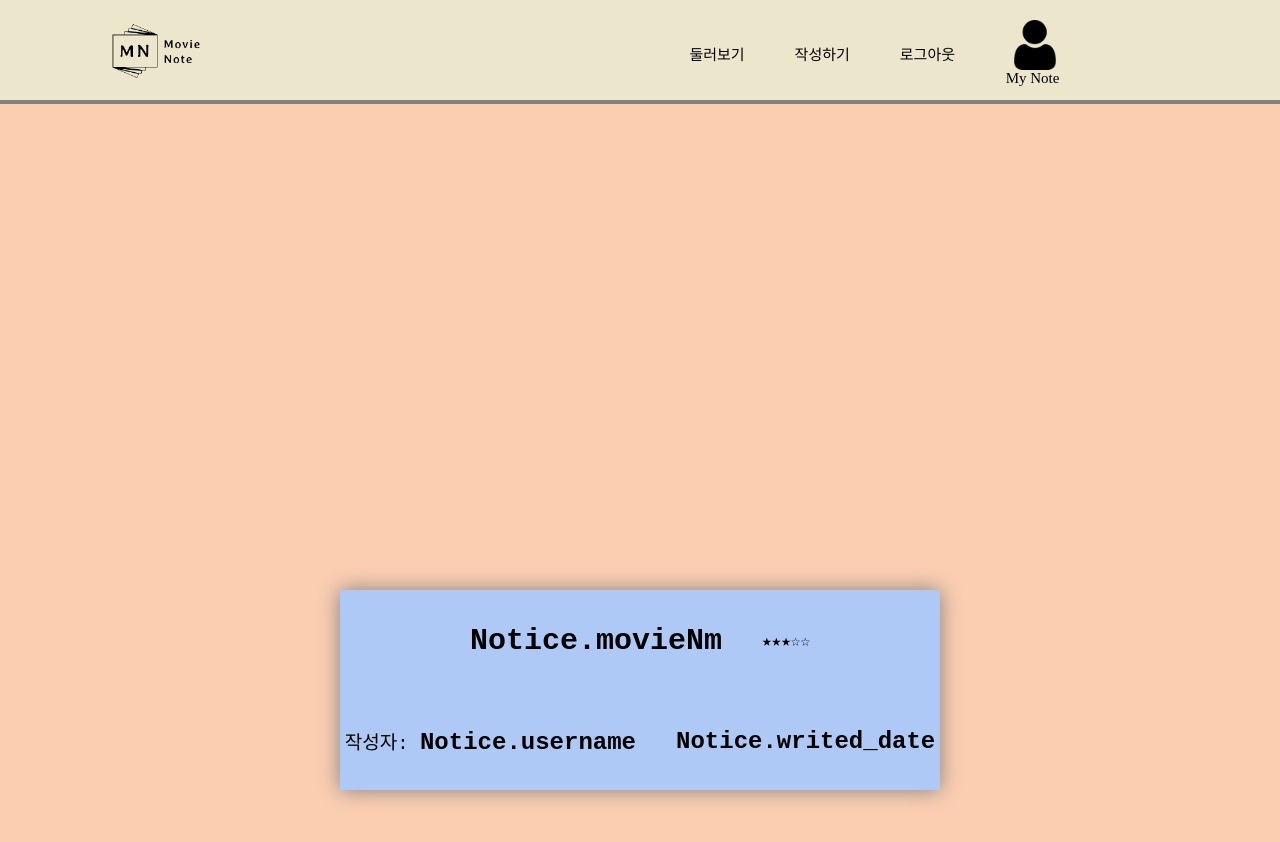
After one commit to hufsicehwang/DB-lecture-Project, a Django app: template home/templates/list.html in a window 1280 px wide. The commit adds this page. Shown: the top 842 px of the page. Run offline with Django 3.2, Linux system fonts and the light colour scheme; the template is opened without the code that fills it: most values are stand-ins (such as "Sample title", 1, 10 or a date in 2020).

Commit message:
add list

```diff
--- /dev/null
+++ b/home/templates/list.html
@@ -0,0 +1,26 @@
+<!DOCTYPE html>
+<html lang="ko">
+<head>
+    <meta charset="UTF-8">
+    <title>Movie Note</title>
+    <link rel="stylesheet" href="/static/assets/css/header.css?after">
+    <link rel="stylesheet" href="/static/assets/css/list.css">
+    <script src="/static/js/includeHTML.js"></script>
+</head>
+<body>
+    <header include-html="/static/html/header.html?after"></header>
+    <div class="wapper">
+        {% if page.object_list %}
+            {% for Notice in page.object_list %}
+                <div class="list">
+                    <div class="top"><span class="title">Notice.movieNm</span><span>★★★☆☆</span></div>
+                    <div class="buttom"><span class="w1">작성자: <span class="w2">Notice.username</span></span><span class="date">Notice.writed_date</span></div>
+                </div>
+            {% endfor%}
+        {% endif%}
+    </div>
+    <script>
+        includeHTML();
+    </script>
+</body>
+</html>
--- a/home/urls.py
+++ b/home/urls.py
@@ -7,4 +7,7 @@ urlpatterns = [
     path('review/',views.review, name='home'),
 
     path('',views.home),
+    path('mylist/',views.mylist),
+    path('list/',views.list),
+    path('detail/',views.detail),
 ]
--- a/main/urls.py
+++ b/main/urls.py
@@ -5,4 +5,5 @@ from . import views
 urlpatterns = [
     path('',views.signUp),
     path('login/',views.login),
+    path('logout/',views.logout)
 ]
--- a/main/views.py
+++ b/main/views.py
@@ -63,3 +63,8 @@ def login(request):
                 res_data['error'] = '비밀번호가 틀렸습니다.'
                 return render(request, 'login.html', res_data)
         return render(request, 'login.html', res_data)
+
+def logout(request):
+    if request.session.get('user'):
+        del(request.session['user'])
+    return redirect('/main/login')
--- a/static/assets/css/header.css
+++ b/static/assets/css/header.css
@@ -1,7 +1,8 @@
 .navi-section{
     margin: 0;
     padding: 0;
-    border-bottom: 3px solid #69db7c;
+    /* border-bottom: 3px solid #6495ed; */
+    border-bottom: 4px solid gray;
     height: 100px;
 }
 .navi{
@@ -12,6 +13,7 @@
     height: 100px;
     list-style-type: none;
     position: relative;
+    background-color: #ece6cc;
 }
 .right{
     display: flex;
@@ -28,8 +30,9 @@
     width: 50px;
     height: 50px;
     transition: 1s;
+    margin-left: 5px;
 }
-.nav-7 img:hover{
+.nav-7:hover{
     cursor: pointer;
     transform: scale(1.3);
 }
@@ -49,7 +52,8 @@
     color: black;
 }
 .nav-item a:hover{
-    border-bottom: 3px solid #51cf66;
+    /* border-bottom: 3px solid #fac9a8; */
+    font-weight: 700;
 }
 .nav-1{
     cursor: pointer;
@@ -60,8 +64,6 @@
    margin-left: 500px;
 }
 .nav-7{
-    align-items: center;
+    text-align: center;
+    display: grid;
 }
-#user-text{
-    display: none;
-}
--- a/static/assets/css/home.css
+++ b/static/assets/css/home.css
@@ -39,6 +39,7 @@ html,body{
     margin-left: 70px;
     box-shadow: 0 0  10px rgba(0,0,0);
     transition: 0.5s;
+    font-family: 'Courier New', Courier, monospace;
 }
 
 .btn:hover{
--- /dev/null
+++ b/static/assets/css/list.css
@@ -0,0 +1,51 @@
+html, body{
+    width: 100%;
+    height: 100%;
+    margin: 0;
+    overflow-x: hidden;
+}
+.wapper{
+    width: 100%;
+    height: 100%;
+    background-color: #fbceb1;
+    display: flex;
+    justify-content: center;
+    align-items: center;
+}
+
+.list{
+    display: grid;
+    width: 600px;
+    height: 200px;
+    background-color:#afc9f6;
+    box-shadow: 0 0  20px gray;
+    transition: 0.5s;
+}
+.list:hover{
+    position: relative;
+    bottom: 10px;
+    cursor: pointer;
+    box-shadow: 0 0  15px black;
+}
+.list span{
+    font-family: 'Courier New', Courier, monospace;
+}
+.title{
+    font-size: 30px;
+    font-weight: 600;
+    margin-right: 40px;
+}
+.w1{
+    font-size: 19px;
+    font-weight: 500;
+    margin-right: 40px;
+}
+.w2, .date{
+    font-size: 24px;
+    font-weight: 600;
+}
+.buttom, .top{
+    display: flex;
+    justify-content: center;
+    align-items: center;
+}
--- a/static/html/header.html
+++ b/static/html/header.html
@@ -16,10 +16,10 @@
             <ul class="navi">
                 <li class="nav-item nav-1" onclick="location.href='/home'"><img src="/static/assets/image/movienote-removebg.png" alt=""></li>
                 <div class="right">
-                    <li class="nav-item nav-2"><a href="./movie.html">둘러보기</a></li>
+                    <li class="nav-item nav-2"><a href="/home/list">둘러보기</a></li>
                     <li class="nav-item"><a href="/home/review">작성하기</a></li>
-                    <li class="nav-item"><a href="./animals.html">로그아웃</a></li>
-                    <li class="nav-item nav-7" onclick="location.href='/reservationList.html'"><img src="/static/assets/image/user.png" alt="" id="user"><span id="user-text">My Note</span></li>
+                    <li class="nav-item"><a href="/main/logout">로그아웃</a></li>
+                    <li class="nav-item nav-7" onclick="location.href='/home/mylist'"><img src="/static/assets/image/user.png" alt="" id="user"><span id="user-text">My Note</span></li>
                 </div>
             </ul>
         </nav>
```
Also changed, not shown: home/admin.py (+12 -0 lines), home/models.py (+20 -2 lines), home/templates/home.html (+5 -8 lines), home/views.py (+51 -0 lines), home/migrations/0002_movienote_notice.py (added), home/migrations/0003_auto_20211210_0851.py (added), home/migrations/0004_auto_20211210_0852.py (added), home/migrations/0005_auto_20211210_0858.py (added), home/migrations/0006_rename_email_notice_username.py (added), home/migrations/0007_remove_notice_open.py (added), home/templates/detail.html (added), 1 other file.
